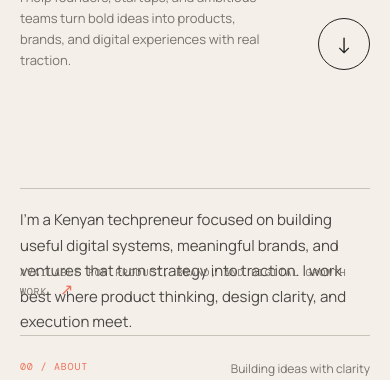
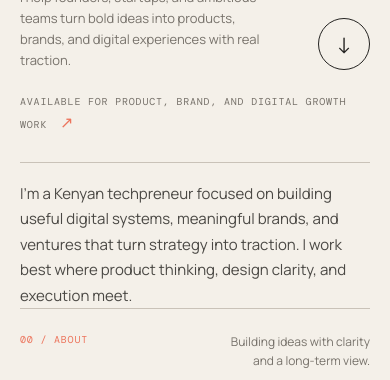
Before and after one commit to v0qeh/Personal-Portfolio, a website built with Vite: page index.html in a window 390 px wide. Shown: the part 460-840 px from the top of the page. Built offline with nearby package versions, Linux system fonts and the light colour scheme; a web font is replaced by a local one.

Commit message:
Prevent mobile hero text overlap

```diff
--- a/src/style.css
+++ b/src/style.css
@@ -116,9 +116,9 @@ em { font-family: var(--serif); font-weight: 500; letter-spacing: -.04em; }
   .hero-kicker { flex-wrap: wrap; max-width: 270px; line-height: 1.7; }
   .kicker-line { display: none; }
   h1 { margin-top: 40px; font-size: clamp(56px, 16vw, 90px); }
-  .hero-bottom { align-items: end; gap: 18px; padding-bottom: 92px; }
+  .hero-bottom { align-items: end; gap: 18px; padding-bottom: 24px; }
   .hero-intro { width: auto; max-width: 250px; min-width: 0; font-size: 13px; }
-  .hero-note { left: 0; right: auto; bottom: 35px; }
+  .hero-note { position: static; align-self: flex-start; margin-top: 0; line-height: 1.6; }
   .work, .approach, .contact { padding-bottom: 88px; }
   .section-aside { max-width: 150px; }
   .filter-row { margin-top: 50px; flex-wrap: wrap; }
@@ -138,7 +138,7 @@ em { font-family: var(--serif); font-weight: 500; letter-spacing: -.04em; }
 @media (max-width: 380px) {
   .site-header, .section-wrap, .site-footer { width: calc(100% - 32px); }
   .hero { min-height: 620px; }
-  .hero-bottom { align-items: start; flex-direction: column; }
+  .hero-bottom { align-items: start; flex-direction: column; padding-bottom: 24px; }
   .hero-intro { max-width: 230px; }
   .round-link { align-self: flex-end; }
   .section-heading { gap: 20px; }
```
